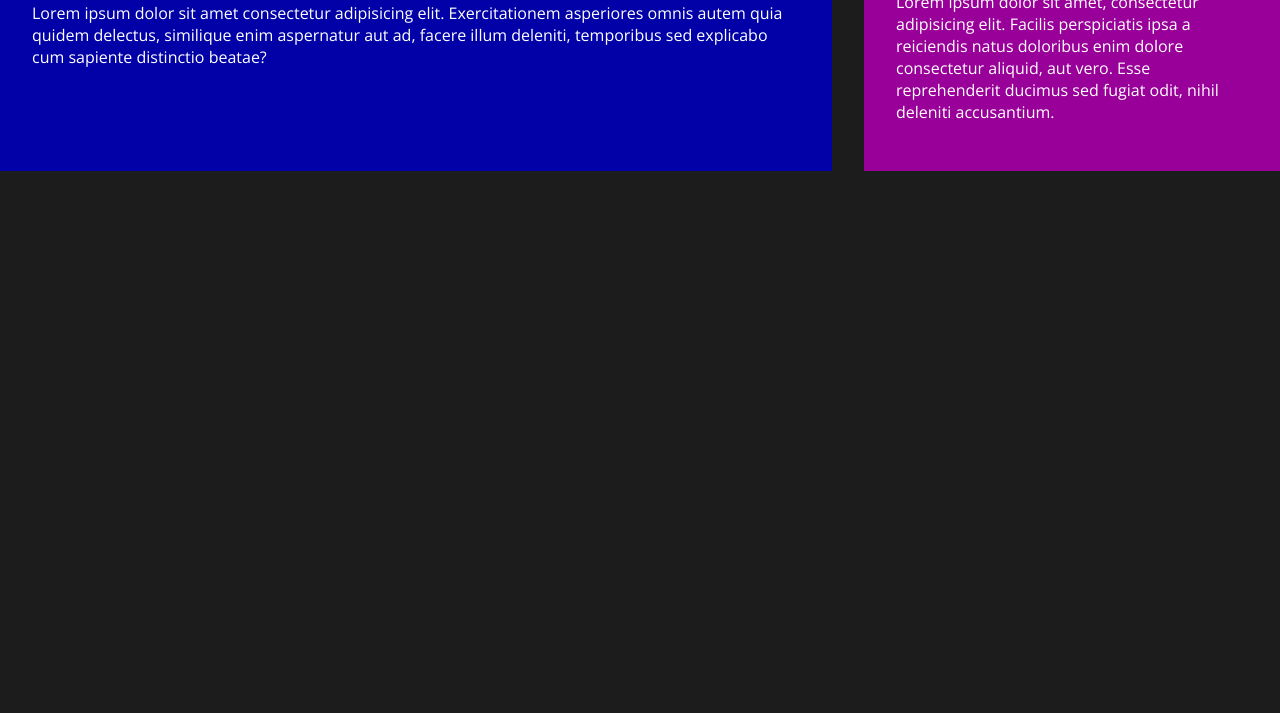
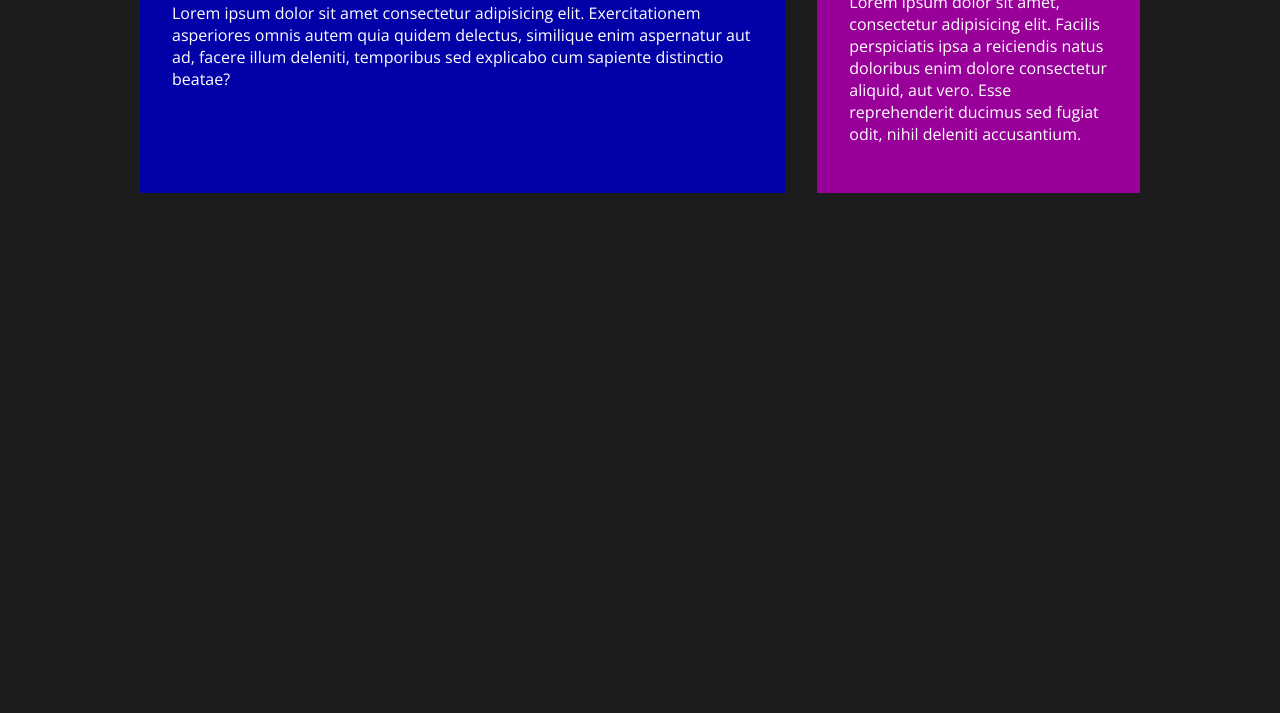
Before and after one commit to hanzomaster/Gulp-Sass, a website: page index.html in a window 1280 px wide. Shown: the part 87-800 px from the top of the page. Drawn offline with nearby package versions, Linux system fonts and the light colour scheme; files that its build step writes are made by us from their sources.

```diff
--- a/src/scss/layout/_grid.scss
+++ b/src/scss/layout/_grid.scss
@@ -3,6 +3,10 @@
   grid-template-columns: 1fr;
   grid-template-rows: auto auto;
   gap: 2rem;
+  // max-width: 1000px;
+  width: min(100% - 2.4rem, 1000px);
+  margin-left: auto;
+  margin-right: auto;
 
   @media (min-width: 900px) {
     grid-template-columns: 2fr 1fr;
```
Also changed, not shown: dist/css/style.css (added), dist/js/index.js (added), 2 other files.
